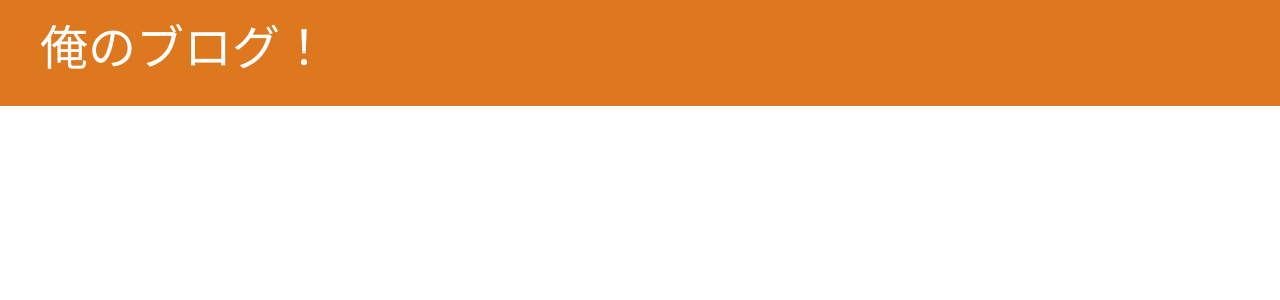
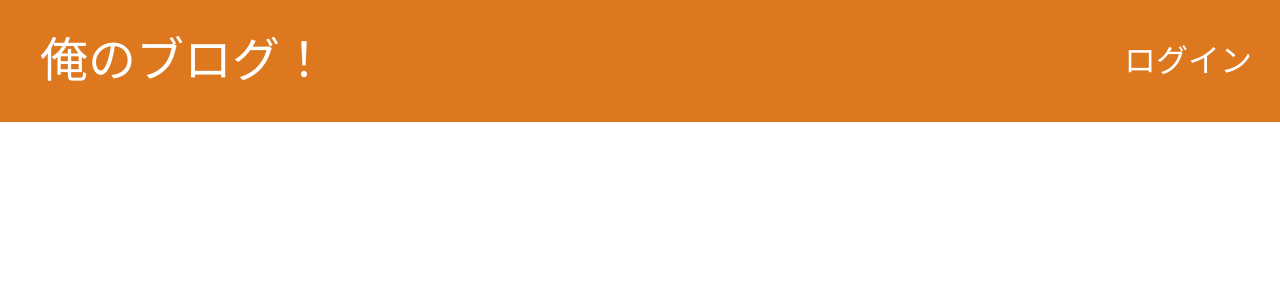
Before and after one commit to takabell/django-blog, a Django app: page / in a window 1280 px wide. Shown: the top 300 px of the page. Run offline with Django 3.2, Linux system fonts and the light colour scheme; data that the repository does not hold is empty; some libraries are stand-ins or nearby versions.

Commit message:
ログイン機能を追加しました。

```diff
--- a/blog/static/css/blog.css
+++ b/blog/static/css/blog.css
@@ -9,6 +9,28 @@ body {
 
 h1 a,h2 a {
 	color:#DE781F;
+}
+
+.navbar {
+		font-size: 2.0rem;
+		background-color: rgba(222,120,31,1);
+		color: rgba(255,255,255,1);
+		padding: 20px 20px 20px 40px;
+}
+
+.navbar .navbar-brand {
+		font-size: 3.0rem;
+		background-color: rgba(222,120,31,1);
+		color: rgba(255,255,255,1);
+}
+
+.navbar-light .navbar-nav .nav-link {
+		background-color: rgba(222,120,31,1);
+		color: rgba(255,255,255,1);
+}
+.navbar-light .navbar-nav .nav-link:focus, .navbar-light .navbar-nav .nav-link:hover {
+		background-color: rgba(255,255,0,.5);
+		color: rgba(255,255,255,1);
 }
 
 .header {
--- a/blog/templates/blog/base.html
+++ b/blog/templates/blog/base.html
@@ -1,14 +1,39 @@
 {% load static %}
+{% load bootstrap4 %}
 <html>
 	<head>
+		{% bootstrap_css %}
+		{% bootstrap_javascript jquery='slim' %}
 		<link rel="stylesheet" href="https://stackpath.bootstrapcdn.com/bootstrap/4.4.1/css/bootstrap.min.css">
 		<link rel="stylesheet" href="{% static 'css/blog.css' %}">
 	</head>
 
 	<body>
-		<div class="header">
-			<h1><a href="/">俺のブログ！</a></h1>
-		</div>
+		<nav class="navbar navbar-expand-lg navbar-light">
+			<a class="navbar-brand" href="/">俺のブログ！</a>
+			<button class="navbar-toggler" type="button" data-toggle="collapse" data-target="#navbarNavDropdown" aria-controls="navbarNavDropdown" aria-expanded="false" aria-label="Toggle navigation">
+				<span class="navbar-toggler-icon"></span>
+			</button>
+
+			<div class="collapse navbar-collapse" id="navbarNavDropdown">
+				<ul class="navbar-nav mr-auto">
+					<!--	左にメニューを出すとき -->
+				</ul>
+
+				<ul class="navbar-nav">
+					<!--	右にメニューを出すとき -->
+					{% if user.is_authenticated %}
+					<li class="nav-item">
+						<a class="nav-link" href="{% url 'logout' %}">ログアウト</a>
+					</li>
+					{% else %}
+					<li class="nav-item">
+						<a class="nav-link" href="{% url 'login' %}">ログイン</a>
+					</li>
+					{% endif %}
+				</ul>
+			</div>
+		</nav>
 
 		<div class="content container">
 				<div class="row">
--- a/blog/urls.py
+++ b/blog/urls.py
@@ -12,6 +12,6 @@ from . import views
 
 app_name = 'blog'   # アプリケーション名
 urlpatterns = [
-    path('', views.post_list, name='post_list'),
+	path('', views.post_list, name='post_list'),
 	path('post/<int:pk>/', views.post_detail, name='post_detail'),
 ]
--- a/project1/settings.py
+++ b/project1/settings.py
@@ -38,6 +38,7 @@ INSTALLED_APPS = [
     'django.contrib.sessions',
     'django.contrib.messages',
     'django.contrib.staticfiles',
+    'bootstrap4',
 ]
 
 MIDDLEWARE = [
@@ -127,3 +128,7 @@ USE_TZ = True
 # https://docs.djangoproject.com/en/3.0/howto/static-files/
 
 STATIC_URL = '/static/'
+
+# Authentication
+LOGIN_REDIRECT_URL = '/'
+LOGOUT_REDIRECT_URL = '/'
--- a/project1/urls.py
+++ b/project1/urls.py
@@ -17,6 +17,7 @@ from django.contrib import admin
 from django.urls import path,include
 
 urlpatterns = [
-    path('admin/', admin.site.urls),
-    path('', include('blog.urls')),
+	path('admin/', admin.site.urls),
+	path('', include('blog.urls')),
+	path('accounts/', include('django.contrib.auth.urls')),
 ]
```
Also changed, not shown: blog/templates/registration/login.html (added, +10 -0 lines).
